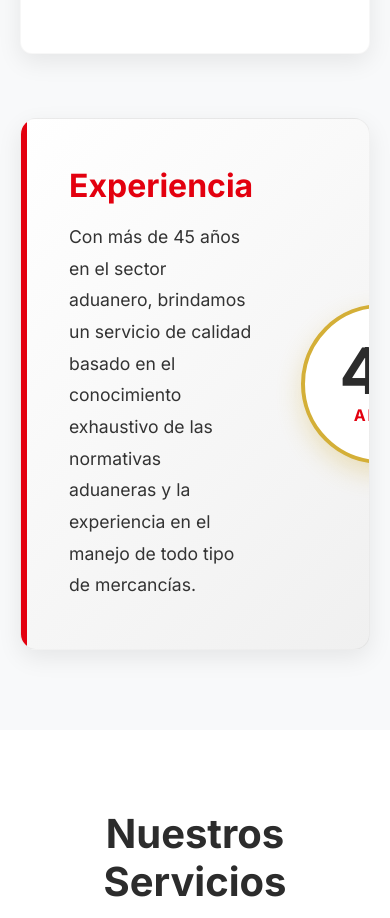
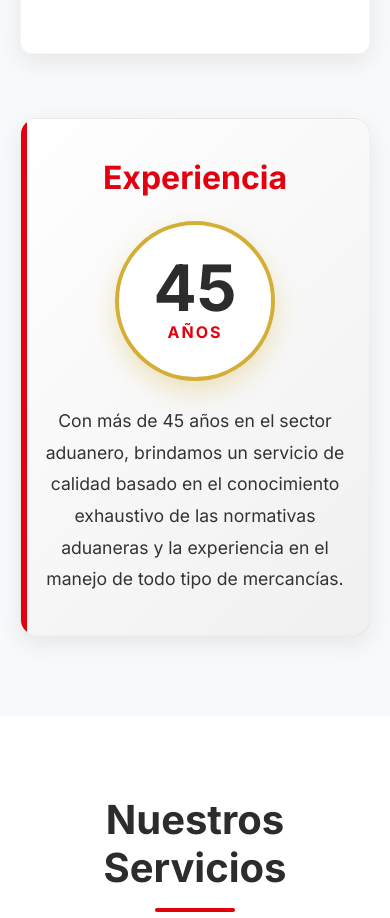
Before and after one commit to workthingstesting/tacvzla, a plain HTML site: page index.html in a window 390 px wide. Shown: the part 2176-3094 px from the top of the page. Drawn offline with Linux system fonts and the light colour scheme.

Commit message:
reedicion de seccion Experiencia

```diff
--- a/styles.css
+++ b/styles.css
@@ -772,6 +772,31 @@ footer {
         grid-template-columns: repeat(2, 1fr);
         gap: 2rem 1rem;
     }
+
+    .experiencia-banner {
+        flex-direction: column;
+        padding: 2.5rem 1.5rem;
+        text-align: center;
+        gap: 0;
+    }
+
+    .experiencia-content {
+        display: contents;
+    }
+
+    .experiencia-content h3 {
+        order: 1;
+        margin-bottom: 1.5rem;
+    }
+
+    .experiencia-badge {
+        order: 2;
+        margin-bottom: 1.5rem;
+    }
+
+    .experiencia-content p {
+        order: 3;
+    }
 }
 
 /* Scroll behavior */
```
